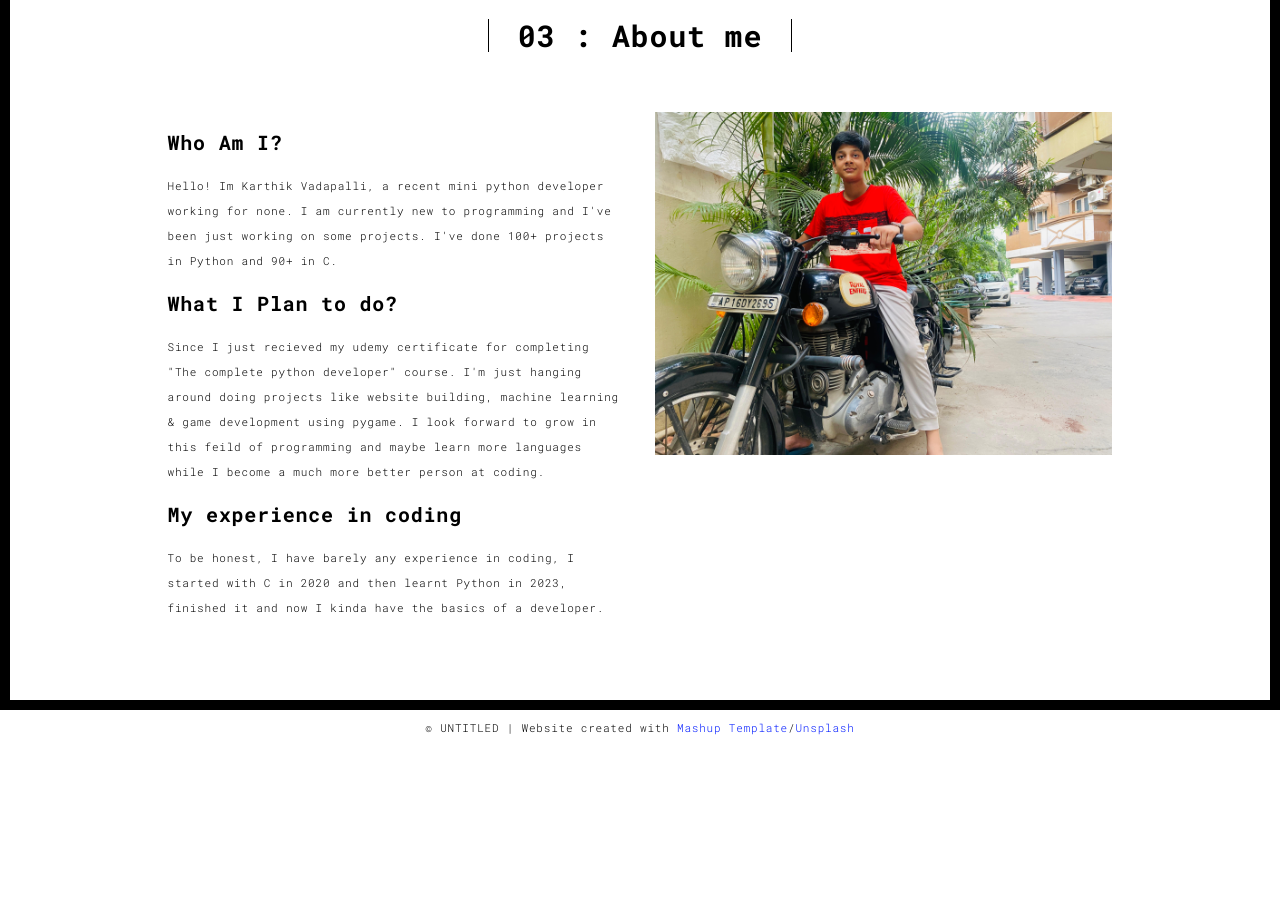
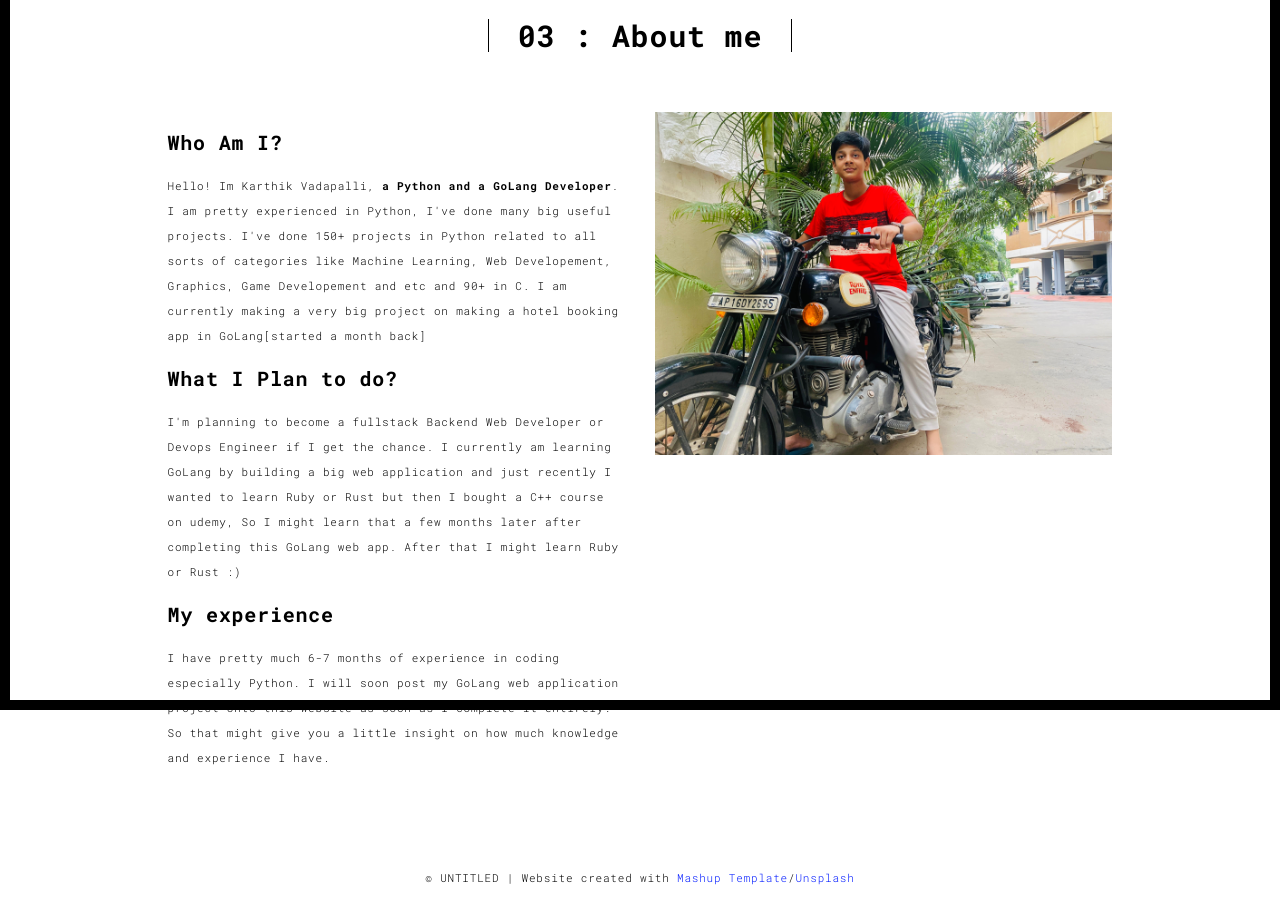
Before and after one commit to ImRealKami/My-website, a Flask app: page /about.html in a window 1280 px wide. Shown: the part 90-1005 px from the top of the page. Before the commit the page ends 825 px from the top, so only its background shows below. Run offline with Flask 3, Linux system fonts and the light colour scheme; some libraries are stand-ins or nearby versions.

Commit message:
Commit all

```diff
--- a/templates/about.html
+++ b/templates/about.html
@@ -62,15 +62,21 @@
               <div class="row">
                 <div class="col-xs-12 col-md-6">
                   <h3>Who Am I?</h3>
-                  <p>Hello! Im Karthik Vadapalli, a recent mini python developer working for none.
-                  I am currently new to programming and I've been just working on some projects. I've done 100+ projects in Python and 90+ in C.</p>
+                  <p>Hello! Im Karthik Vadapalli, <b>a Python and a GoLang Developer</b>.
+                  I am pretty experienced in Python, I've done many big useful projects. I've done 150+ projects in Python related to all sorts of categories like Machine Learning,
+                  Web Developement, Graphics, Game Developement and etc and 90+ in C.
+                  I am currently making a very big project on making a hotel booking app in GoLang[started a month back]
+                  </p>
                   <h3>What I Plan to do?</h3>
-                  <p>Since I just recieved my udemy certificate for completing "The complete python developer" course.
-                  I'm just hanging around doing projects like website building, machine learning & game development using pygame.
-                  I look forward to grow in this feild of programming and maybe learn more languages while I become a much more better person at coding.
-                  <h3>My experience in coding</h3>
+                  <p>I'm planning to become a fullstack Backend Web Developer or Devops Engineer if I get the chance. I currently am learning GoLang by building a big web application and just
+                    recently I wanted to learn Ruby or Rust but then I bought a C++ course on udemy, So I might learn that a few months later after completing this GoLang web app. After that
+                    I might learn Ruby or Rust :)
+                  </p>
+                  <h3>My experience</h3>
                   <p>
-                  To be honest, I have barely any experience in coding, I started with C in 2020 and then learnt Python in 2023, finished it and now I kinda have the basics of a developer.</p>
+                    I have pretty much 6-7 months of experience in coding especially Python. I will soon post my GoLang web application project onto this website as soon as I complete it entirely.
+                    So that might give you a little insight on how much knowledge and experience I have.
+                  </p>
                 </div>
                 <div class="col-xs-12 col-md-6">
                   <img src="./static/assets/images/meprofile.jpg" class="img-responsive" alt="">
--- a/templates/contact.html
+++ b/templates/contact.html
@@ -91,7 +91,7 @@
                           <span class="fa-icon">
                             <i class="fa fa fa-map-marker" aria-hidden="true"></i>
                           </span>
-                          B-65 DD colony street, Amberpet, Avanthi
+                          Hyderabad
                         </li>
                       </ul>
                       <h3>Follow me on social networks</h3>
--- a/templates/index.html
+++ b/templates/index.html
@@ -14,7 +14,7 @@
   <link rel="apple-touch-icon" sizes="180x180" href="./static/assets/apple-icon-180x180.png">
   <link href="./static/assets/favicon.ico" rel="icon">
 
-  <title>My Website</title>
+  <title>My Portfolio</title>
 
 <link href="./static/main.3f6952e4.css" rel="stylesheet"></head>
 
--- a/templates/works.html
+++ b/templates/works.html
@@ -75,7 +75,7 @@
                       <div class="card-container card-container-lg">
                         <h4>001/005</h4>
                         <h3>Rocket Battle</h3>
-                        <p>This was a game made in pygame, not exactly my piece of code, but still works and I learned a lot from this.</p>
+                        <p>This was a game made in pygame, not exactly my piece of code, but still works and I learned a lot from this. Used the Pygame Module</p>
                         <p>Link: <a href="https://github.com/ImRealKami/Pygame-Rocket" title=" ">Click Here</a></p>
                       </div>
                     </div>
@@ -86,7 +86,7 @@
                       <div class="card-container card-container-lg">
                         <h4>002/005</h4>
                         <h3>GunShot Game</h3>
-                        <p>This project involved making my own functional game in 45hrs based on challenge by my friend. It turned to be too good with images and sounds.</p>
+                        <p>This project involved making my own functional game in 48hrs based on challenge by my friend. It turned to be too good with images and sounds. Used the Pygame Module</p>
                         <p>Link: <a href="https://github.com/ImRealKami/mygame" title=" ">Click Here</a></p>
                       </div>
                     </div>
@@ -97,7 +97,7 @@
                       <div class="card-container card-container-lg">
                         <h4>003/005</h4>
                         <h3>WPM Typing test</h3>
-                        <p>Nothing beats the logic behind this project. The code though small, does the job fantastically. I really enjoyed building this.</p>
+                        <p>Nothing beats the logic behind this project. The code though small, does the job fantastically. I really enjoyed building this. I used the Curses Module</p>
                         <p>Link: <a href="https://github.com/ImRealKami/WPM" title=" ">Click Here</a></p>
                       </div>
                     </div>
```
